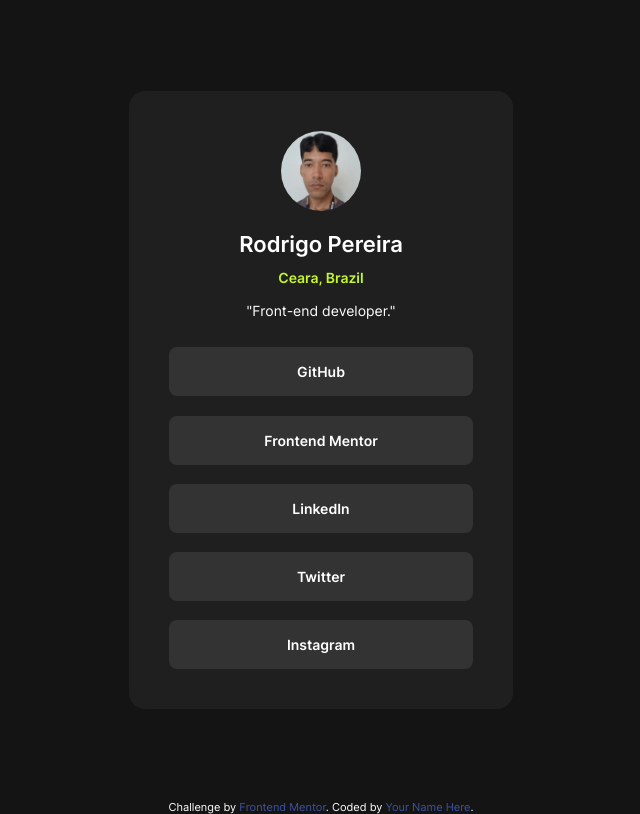
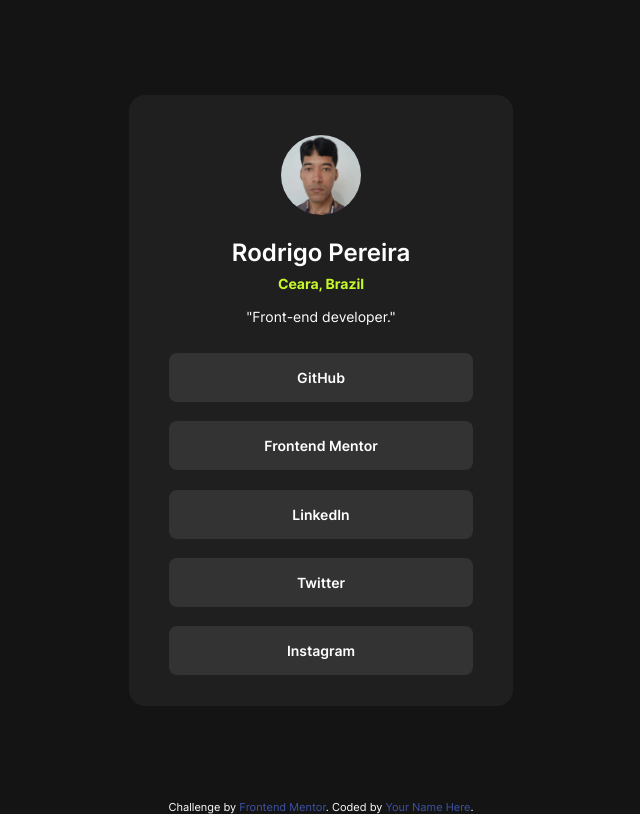
Before and after one commit to rodrigopereira21/social-links-profile-main, a plain HTML site: page index.html in a window 1280 px wide. Shown: the whole page, without its empty margins (319-959 px from the left). Drawn offline with Linux system fonts and the light colour scheme.

Commit message:
Update style.css

```diff
--- a/style.css
+++ b/style.css
@@ -13,7 +13,7 @@
 
   --ff: 'Inter', sans-serif;
   --fs-paragraph: 0.875rem;
-  --fs-heading: 1.375rem;
+  --fs-heading: 1.5rem;
   --fw-400: 400;
   --fw-600: 600;
   --fw-700: 700;
@@ -64,12 +64,13 @@ body {
 .user-name {
     font-size: var(--fs-heading);
     font-weight: var(--fw-600);
-    margin-bottom: 0.75rem;
+    margin-block: 0;
+    margin-bottom: 0.5rem;
 }
 
 .user-location {
     color: var(--Green);
-    font-weight: var(--fw-600);
+    font-weight: var(--fw-700);
     margin: 0.5rem 0 1rem;
 
 }
@@ -97,9 +98,11 @@ body {
     min-height: 100dvh;
 }
 .social-container {
+    max-height: 38.188rem;
     max-width: 24rem;
     width: 100%;
     padding: 2.5rem;
+    overflow: hidden;
     background: var(--Grey-800);
     border-radius: 1rem;
 }
@@ -123,5 +126,5 @@ body {
     border-radius: 50%;
     width: 5rem;
     height: 5rem;
-    margin-bottom: 1.25rem;
+    margin-bottom: 1.5rem;
 }
```
